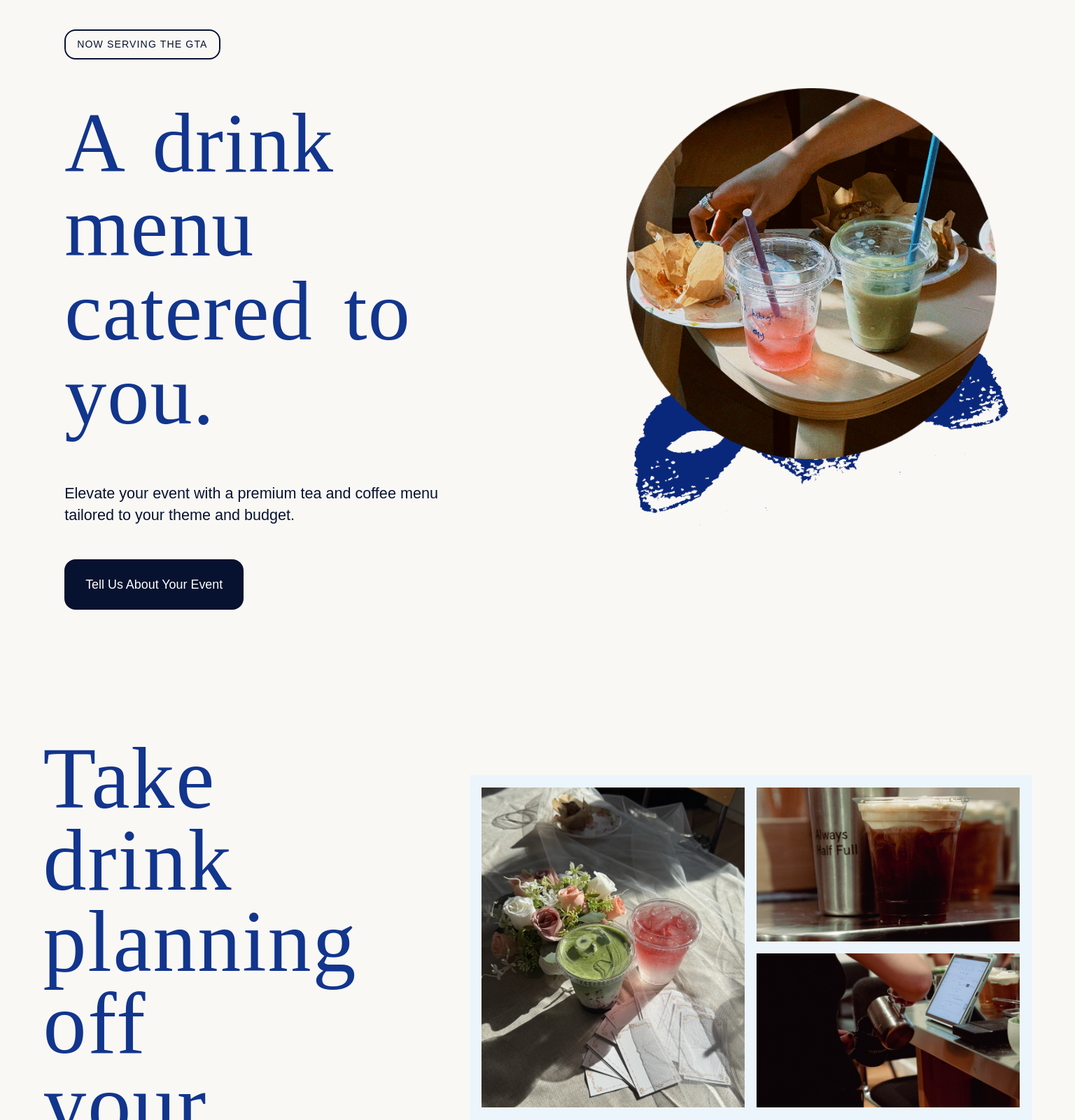
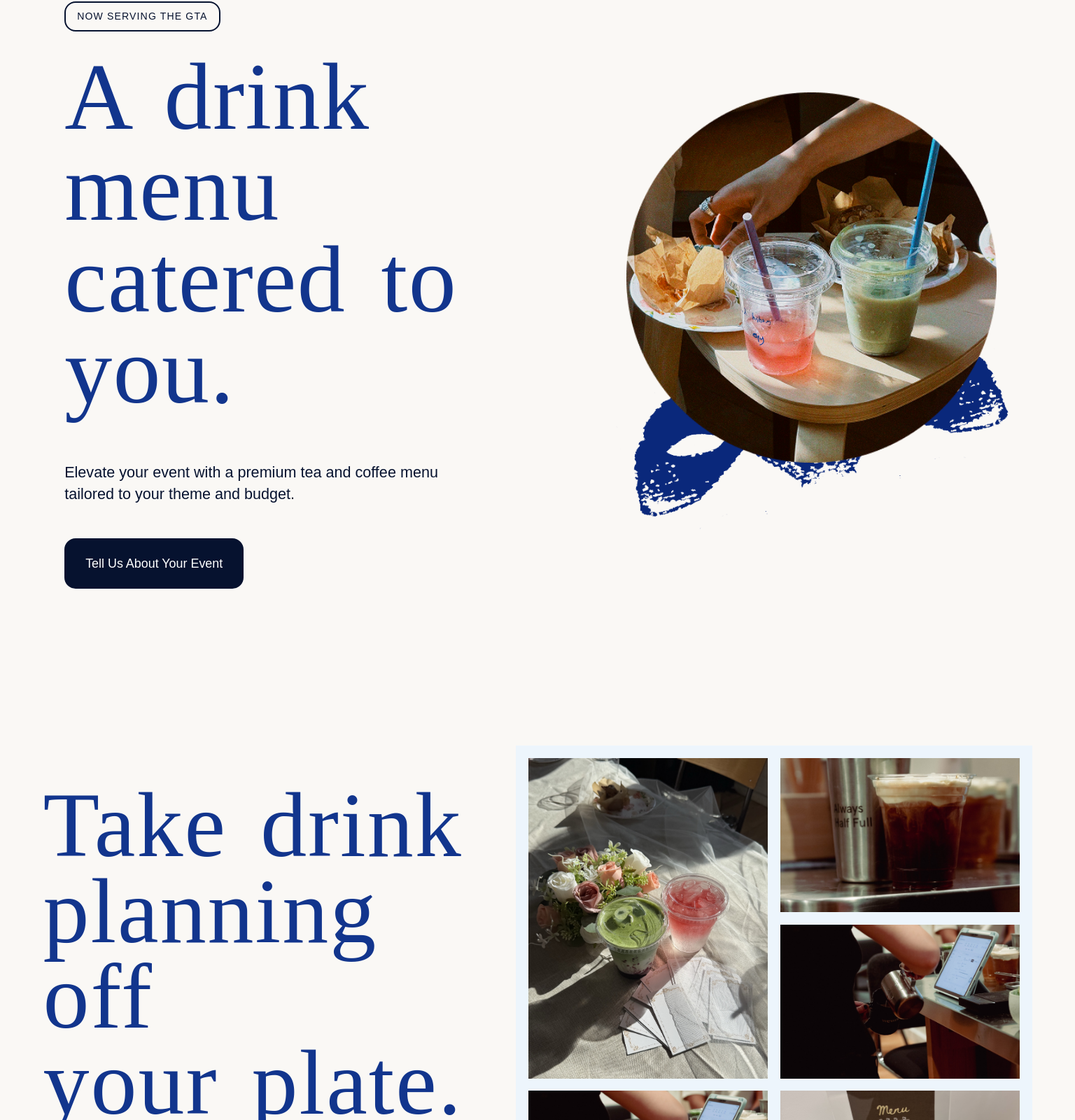
Before and after one commit to motchi-solutions/lai-website, a Next.js app: page / in a window 1536 px wide. Shown: the part 178-1778 px from the top of the page at 70% size. Built offline with nearby package versions, Linux system fonts and the light colour scheme; a web font is replaced by a local one.

Commit message:
Lift hero heading and enlarge desktop display type

```diff
--- a/src/app/globals.css
+++ b/src/app/globals.css
@@ -448,12 +448,16 @@ footer p {
         width: min(84%, 590px);
     }
     .hero-copy .display-title {
-        font-size: clamp(7.5rem, 6.7vw, 8.25rem);
-        line-height: 1;
+        font-size: clamp(8.5rem, 7.4vw, 9.5rem);
+        line-height: 0.96;
         word-spacing: 0.11em;
     }
+    .hero-copy {
+        position: relative;
+        top: -2.5rem;
+    }
     .hero-copy .eyebrow {
-        margin-bottom: 3.75rem;
+        margin-bottom: 1.75rem;
     }
     .hero-copy .lede {
         max-width: 38rem;
@@ -465,13 +469,20 @@ footer p {
         font-size: 1.12rem;
     }
     .events-copy .display-title {
-        font-size: clamp(7.75rem, 7vw, 8.6rem);
-        line-height: 0.94;
+        font-size: clamp(8.25rem, 7.4vw, 9.25rem);
+        line-height: 0.93;
+    }
+    .events-grid {
+        grid-template-columns: minmax(570px, 1fr) minmax(0, 1.2fr);
     }
     .method-copy .display-title {
-        max-width: 820px;
-        font-size: clamp(7.6rem, 6.7vw, 8.4rem);
-        line-height: 0.94;
+        max-width: 900px;
+        font-size: clamp(8.25rem, 7.2vw, 9rem);
+        line-height: 0.93;
+    }
+    .method-grid {
+        grid-template-columns: minmax(0, 0.9fr) minmax(0, 1.3fr);
+        gap: clamp(3rem, 4vw, 5rem);
     }
     .contact-copy .display-title {
         font-size: clamp(5.1rem, 4.6vw, 5.75rem);
```
